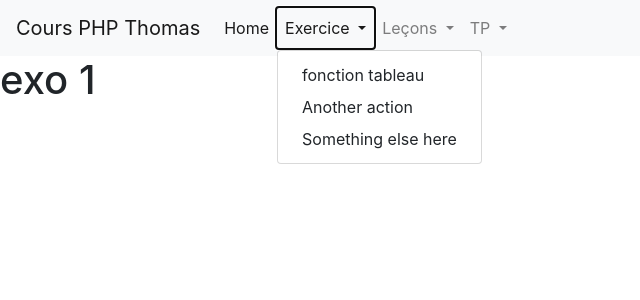
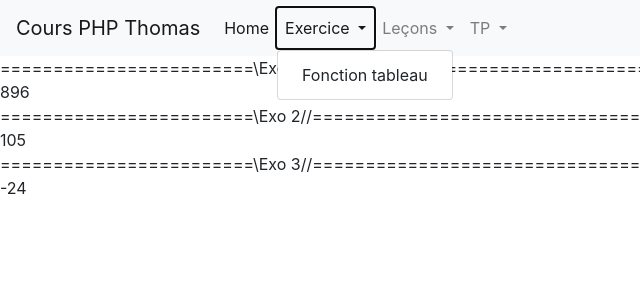
Before and after one commit to Thomasn9/Cours-PHP, a PHP site: page /exercices/fonction_tableau.php in a window 1280 px wide, after a click on "Exercice". Shown: the top 300 px of the page, without its empty margins (0-640 px from the left). Run offline with PHP 8.4, Linux system fonts and the light colour scheme; some libraries are stand-ins or nearby versions.

Commit message:
exo tableau et fonction 1-2-3

```diff
--- a/exercices/fonction_tableau.php
+++ b/exercices/fonction_tableau.php
@@ -1,6 +1,85 @@
 <?php
 include "../views/view_header.php";
 
+echo "========================\\Exo 1//================================ <br/>";
+
+// Déclaration d'un tableau de nombres
+$tab = [10,33,-5,26,52,47,896,123,1,-24,76,25];
+
+function valeurMax($tab){
+    // On initialise la variable max avec le premier élément du tableau
+    $max = $tab[0];
+
+    // On parcourt tous les éléments du tableau
+    for ($i = 0 ; $i < count($tab); $i ++){
+        // Si l'élément courant est plus grand que le max actuel
+        if ($max < $tab[$i]){
+            // On met à jour le max avec cette nouvelle valeur
+            $max = $tab[$i];
+        }
+    }
+    // On retourne la valeur maximale trouvée
+    return $max;
+}
+
+// Appel de la fonction et affichage du résultat
+echo valeurMax($tab) ,"<br/>";
+
+
+echo "========================\\Exo 2//================================ <br/>";
+
+function calculerMoyenne($tab) {
+
+    // ===== PHASE 1 : CALCUL DE LA SOMME =====
+    // Initialisation de l'accumulateur de somme à zéro
+    $somme = 0;
+
+    // Parcours séquentiel de tous les éléments du tableau
+    // L'index $i part de 0 et va jusqu'à count($tab)-1
+    for ($i = 0; $i < count($tab); $i++) {
+        // Ajout de l'élément courant à la somme cumulative
+        // L'opérateur += équivaut à : $somme = $somme + $tab[$i]
+        $somme += $tab[$i];
+    }
+    // À ce stade, $somme contient la totalité des valeurs additionnées
+
+    // ===== PHASE 2 : CALCUL DE LA MOYENNE =====
+    // Division de la somme totale par le nombre d'éléments
+    // Formule mathématique : moyenne = somme / nombre_d'éléments
+    $moyenne = $somme / count($tab);
+
+    // Retour du résultat final
+    return $moyenne;
+}
+
+// Appel de la fonction avec le tableau $tab et affichage du résultat
+echo calculerMoyenne($tab), "<br/>";
+
+
+echo "========================\\Exo 3//================================ <br/>";
+
+/**
+ * Fonction qui trouve la valeur minimale dans un tableau
+ * @param array $tab - Le tableau dans lequel chercher
+ * @return mixed - La valeur minimale trouvée
+ */
+function valeurMin($tab){
+    // NOTE: Le nom de variable 'max' est trompeur, on devrait utiliser 'min'
+    $max = $tab[0]; // Cette variable devrait s'appeler $min pour plus de clarté
+
+    // On parcourt tous les éléments du tableau
+    for ($i = 0 ; $i < count($tab); $i ++){
+        // Si l'élément courant est plus petit que le min actuel
+        if ($max > $tab[$i]){
+            // On met à jour le min avec cette nouvelle valeur
+            $max = $tab[$i];
+        }
+    }
+    // On retourne la valeur minimale trouvée
+    return $max;
+}
+
+// Appel de la fonction et affichage du résultat
+echo valeurMin($tab);
+
 ?>
-
-<h1>exo 1</h1>
--- a/views/view_header.php
+++ b/views/view_header.php
@@ -37,9 +37,7 @@
           Exercice
         </a>
         <div class="dropdown-menu" aria-labelledby="navbarDropdownMenuLink">
-          <a class="dropdown-item" href="../../Cours-PHP/exercices/fonction_tableau.php">fonction tableau</a>
-          <a class="dropdown-item" href="#">Another action</a>
-          <a class="dropdown-item" href="#">Something else here</a>
+          <a class="dropdown-item" href="../../Cours-PHP/exercices/fonction_tableau.php">Fonction tableau</a>
         </div>
       </li>
 <!-- ================================================\\LECONS//============================================================= -->
@@ -48,7 +46,7 @@
           Leçons
         </a>
         <div class="dropdown-menu" aria-labelledby="navbarDropdownMenuLink">
-          <a class="dropdown-item" href="../../Cours-PHP/lessons/syntaxe_PHP.php">syntaxe PHP</a>
+          <a class="dropdown-item" href="../../Cours-PHP/lessons/syntaxe_PHP.php">Syntaxe PHP</a>
         </div>
       </li>
 <!-- ================================================\\EXERCICES//============================================================= -->
@@ -58,8 +56,6 @@
         </a>
         <div class="dropdown-menu" aria-labelledby="navbarDropdownMenuLink">
           <a class="dropdown-item" href="#"></a>
-          <a class="dropdown-item" href="#">Another action</a>
-          <a class="dropdown-item" href="#">Something else here</a>
         </div>
       </li>
 
```
